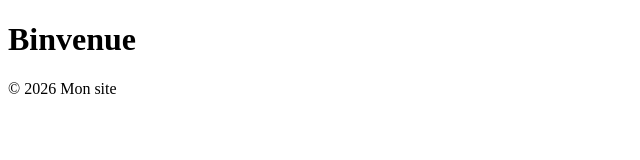
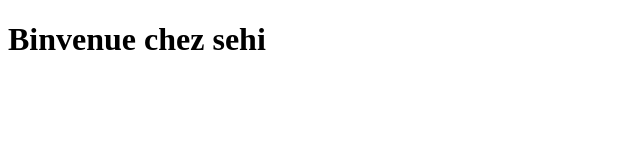
Before and after one commit to israelkoffi863-glitch/mon-site-v2, a plain HTML site: page index.html in a window 1280 px wide. Shown: the whole page, without its empty margins (0-640 px from the left). Drawn offline with Linux system fonts and the light colour scheme.

Commit message:
Update header and footer text in index.html

```diff
--- a/index.html
+++ b/index.html
@@ -6,9 +6,6 @@
     <title>Mon site</title>
 </head>
 <body>
-    <h1>Binvenue</h1>
-    <footer>
-        <p>© 2026 Mon site</p>
-    </footer>
+    <h1>Binvenue chez sehi</h1>
 </body>
 </html>
```
